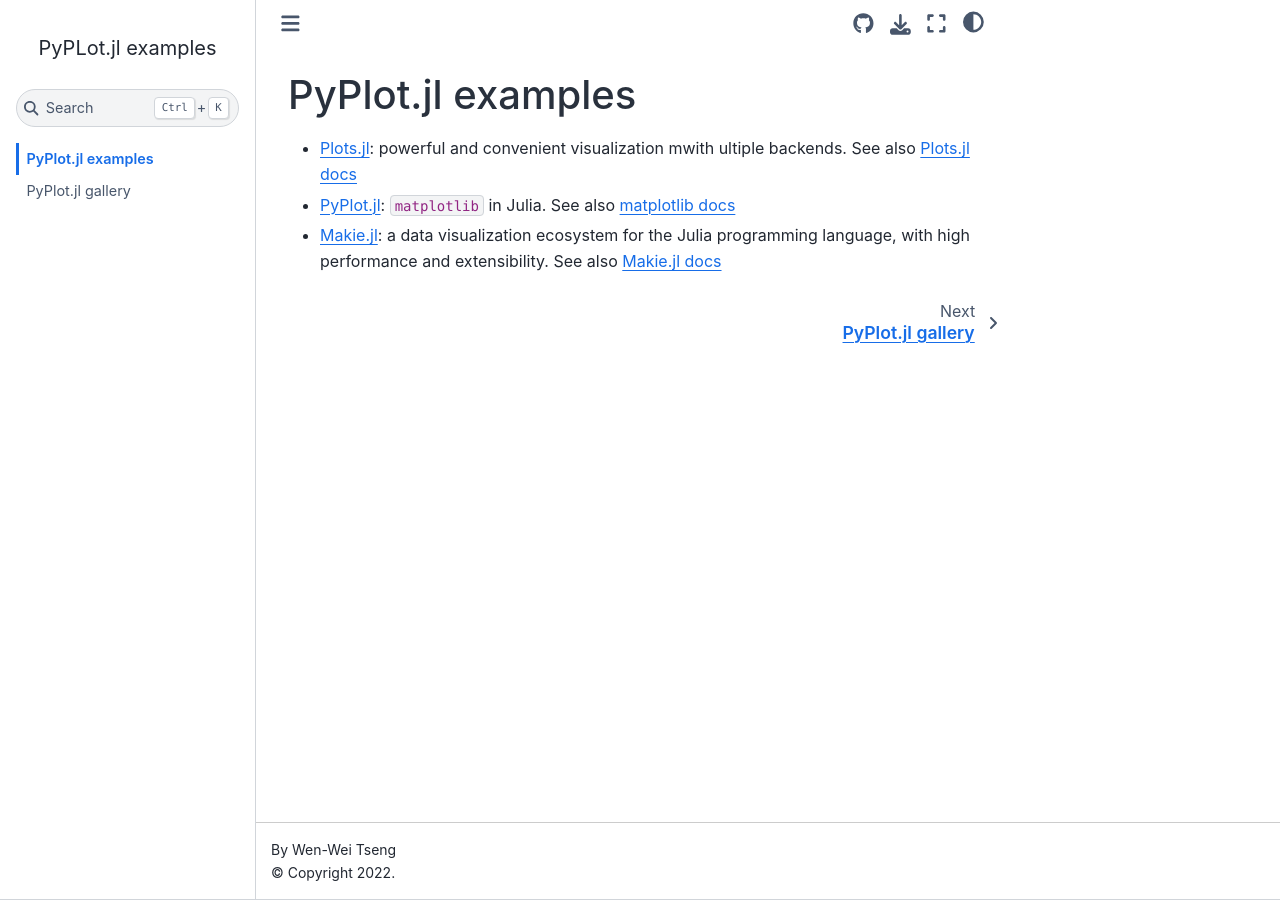
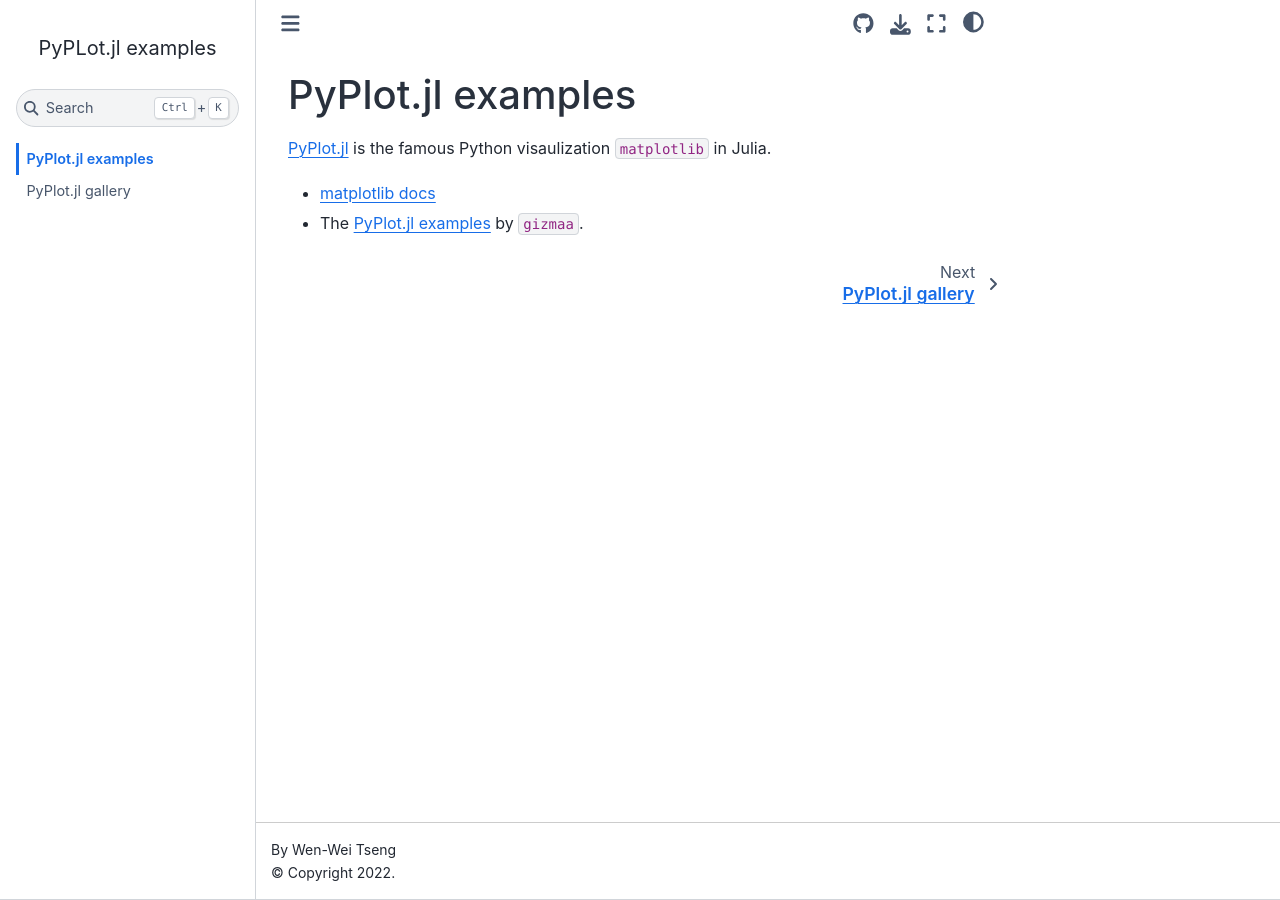
Before and after one commit to sosiristseng/jl-visual, a Jupyter Book: the page built from docs/index.md, in a window 1280 px wide. Built offline with Jupyter Book 1.0.4 settings and Sphinx 7.4.7 and the Sphinx Book theme 1.1.4, drawn with Linux system fonts in a browser that asks for light colours.

Commit message:
fix link

```diff
--- a/docs/index.md
+++ b/docs/index.md
@@ -1,5 +1,6 @@
 # PyPlot.jl examples
 
-- [Plots.jl](https://github.com/JuliaPlots/Plots.jl): powerful and convenient visualization mwith ultiple backends. See also [Plots.jl docs](http://docs.juliaplots.org/latest/)
-- [PyPlot.jl](https://github.com/JuliaPy/PyPlot.jl): `matplotlib` in Julia. See also [matplotlib docs](https://matplotlib.org/stable/index.html)
-- [Makie.jl](https://github.com/JuliaPlots/Makie.jl): a data visualization ecosystem for the Julia programming language, with high performance and extensibility. See also [Makie.jl docs](https://makie.juliaplots.org/stable/tutorials/)
+[PyPlot.jl](https://github.com/JuliaPy/PyPlot.jl) is the famous Python visaulization `matplotlib` in Julia.
+
+- [matplotlib docs](https://matplotlib.org/stable/index.html)
+- The [PyPlot.jl examples](https://gist.github.com/gizmaa/7214002) by `gizmaa`.
```
Also changed, not shown: docs/pyplot-gizmaa.ipynb.
